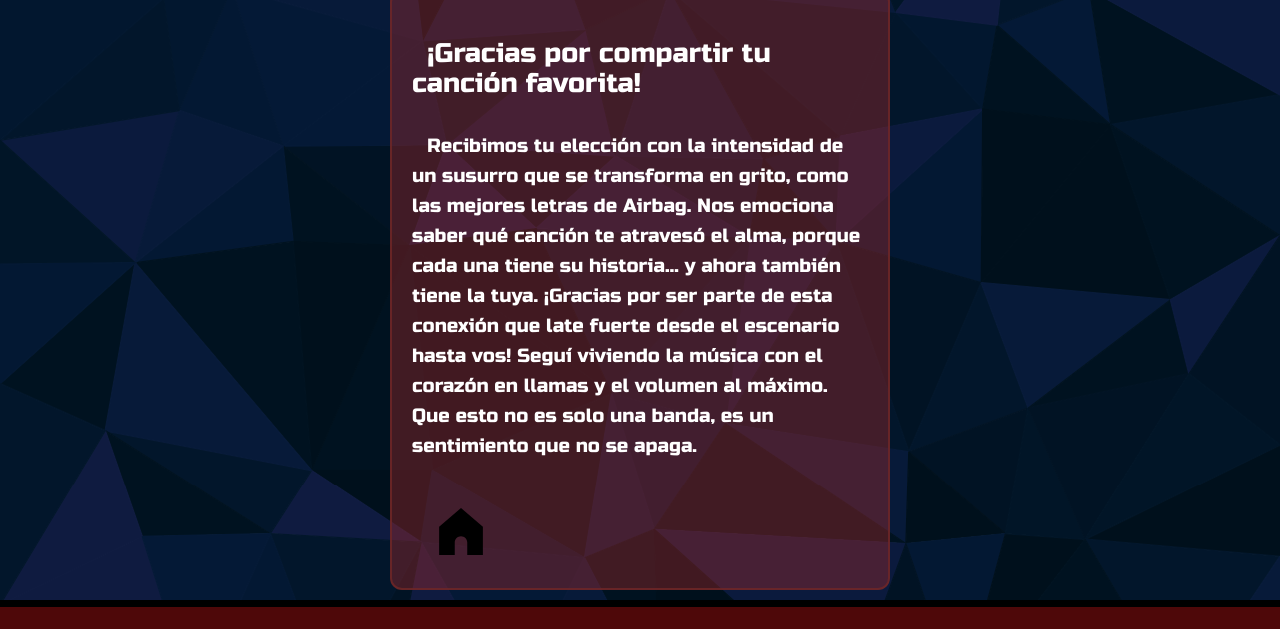
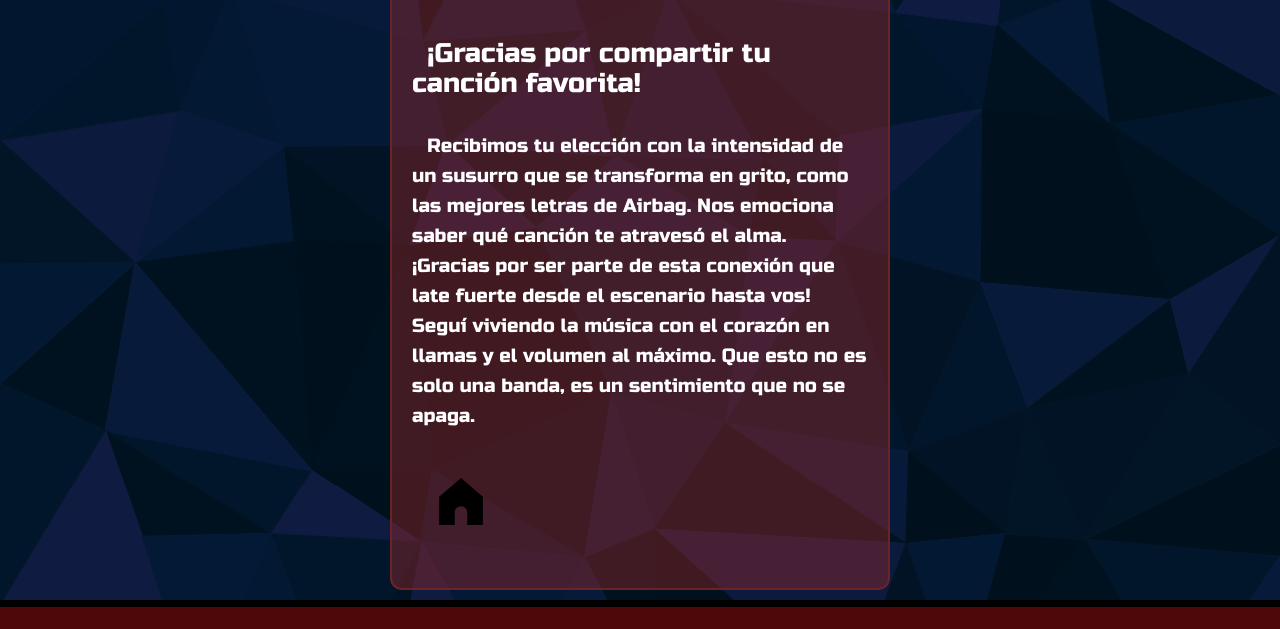
Before and after one commit to danielapinerua/Web1, a plain HTML site: page DanielaPiñerua-sitiomusical/confirmacion.html in a window 1280 px wide. Shown: the part 150-779 px from the top of the page. Drawn offline with Linux system fonts and the light colour scheme; a web font is replaced by a local one.

Commit message:
cambio del mensaje de confirmacion

```diff
--- a/DanielaPiñerua-sitiomusical/confirmacion.html
+++ b/DanielaPiñerua-sitiomusical/confirmacion.html
@@ -41,7 +41,7 @@
     <section class="confirmacion">
 <p>¡Gracias por compartir tu canción favorita!</p>
 <p>Recibimos tu elección con la intensidad de un susurro que se transforma en grito, como las mejores letras de Airbag.
-Nos emociona saber qué canción te atravesó el alma, porque cada una tiene su historia… y ahora también tiene la tuya.
+Nos emociona saber qué canción te atravesó el alma.
 ¡Gracias por ser parte de esta conexión que late fuerte desde el escenario hasta vos!
 Seguí viviendo la música con el corazón en llamas y el volumen al máximo.
 Que esto no es solo una banda, es un sentimiento que no se apaga.</p>
```
